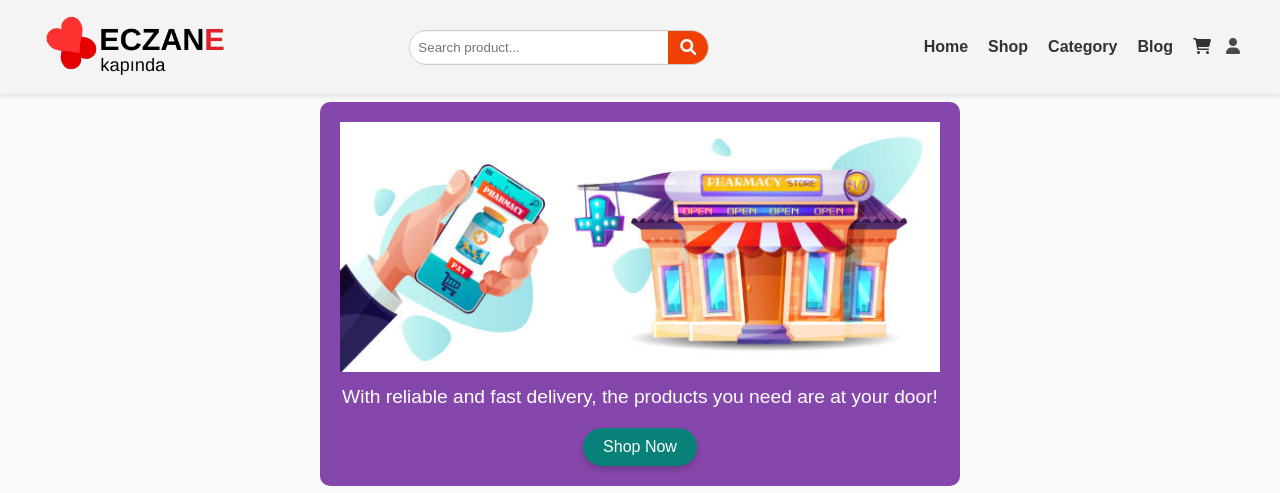
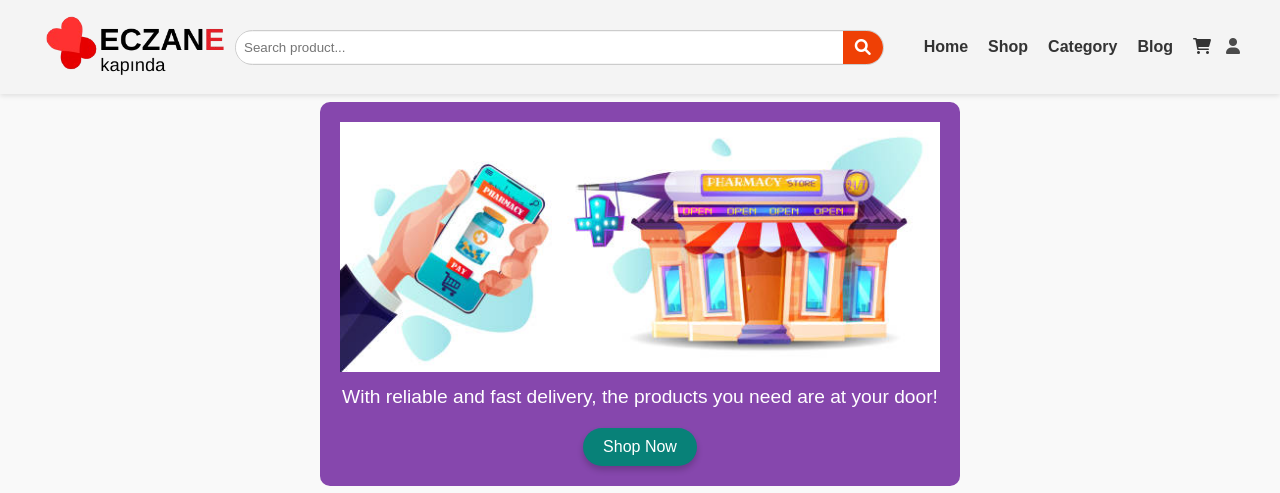
Before and after one commit to miriyayy/LocalPharmacy, a PHP site: page /index.html in a window 1280 px wide. Shown: the top 493 px of the page. Run offline with PHP 8.4, Linux system fonts and the light colour scheme.

Commit message:
Update indexcss.css
search box uzattım

```diff
--- a/css/indexcss.css
+++ b/css/indexcss.css
@@ -381,7 +381,7 @@ footer {
     border: 1px solid #ccc;
     border-radius: 20px;
     overflow: hidden;
-    width: 300px;
+    width: 1000px;
 }
 
 .search-box input {
```
